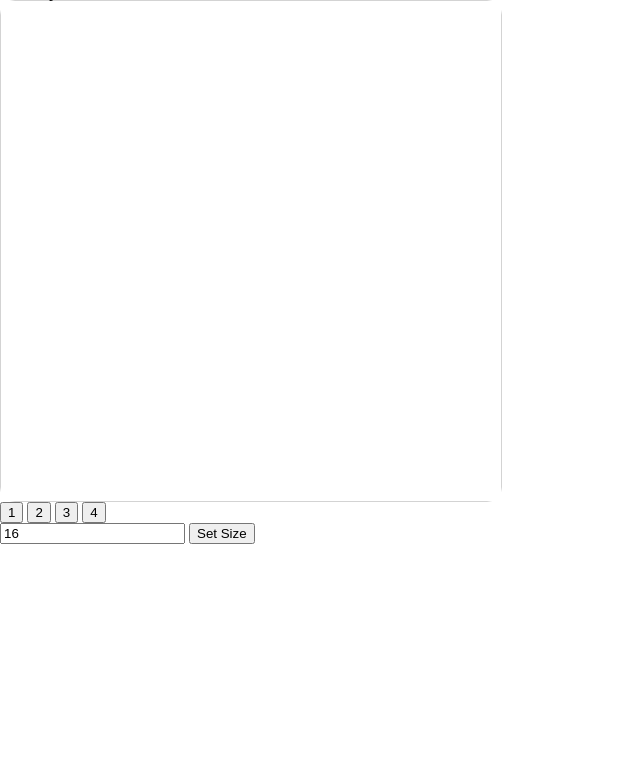
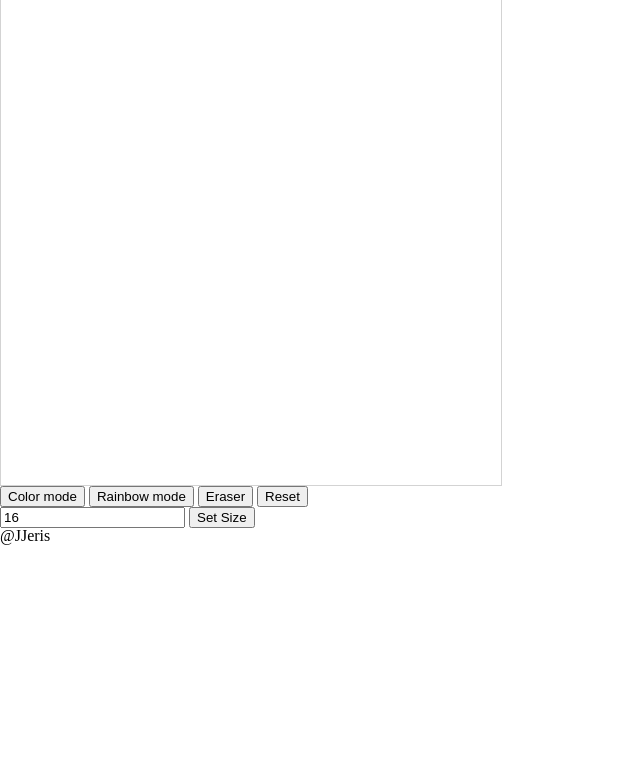
Before and after one commit to JJeris/etch-a-sketch, a plain HTML site: page index.html in a window 1280 px wide. Shown: the part 32-800 px from the top of the page, without its empty margins (0-640 px from the left). Drawn offline with Linux system fonts and the light colour scheme.

Commit message:
Finish the board Need to be able to click and paint; problem with being able to drag board div - shouldn't be able to, it makes the painting glitchy

```diff
--- a/index.html
+++ b/index.html
@@ -16,27 +16,28 @@
     </header>
     <main>
         <section class="flex-container">
-            <div><h1>Sketch-pad</h1></div>
-            <div class="content">
-                <div class="board"></div>
-                <div class="options">
-                    <button>1</button>
-                    <button>2</button>
-                    <button>3</button>
-                    <button>4</button>
+            <div class="inner-column">
+                <div class="board">
                 </div>
-                <div>
-                    <input type="number" placeholder="Size" value="16" id="size" onchange="changeSize(this.value)">
-                    <button>Set Size</button>
+                <div class="text-content">
+                    <div class="options">
+                        <button onclick="changeColor('black')">Color mode</button>
+                        <button onclick="changeColor('random')">Rainbow mode</button>
+                        <button onclick="changeColor('white')">Eraser</button>
+                        <button onclick="resetBoard()">Reset</button>
+                    </div>
+                    <div>
+                        <input type="number" placeholder="Size" value="16" id="size" onchange="changeSize(this.value)">
+                        <button>Set Size</button>
+                    </div>
                 </div>
             </div>
-
         </section>
 
 
     </main>
     <footer>
-
+        <p>@JJeris</p>
     </footer>
 
 </body>
--- a/main.js
+++ b/main.js
@@ -1,4 +1,10 @@
 let color = "black";
+let click = false;
+
+function changeColor(choice) {
+    color = choice;
+}
+
 
 function getDiv() {
     /* Create a div with a class of 'grid-div'. */
@@ -31,32 +37,64 @@ function deleteBoard() {
 }
 
 function colorSquare() {
-    this.style.backgroundColor = color;
+
+    if (click == true){
+        if (color === 'random'){
+            this.style.backgroundColor = `hsl(${Math.random() * 360}, 100%, 50%)`;
+        }
+        else {
+            this.style.backgroundColor = color;
+        }
+    }
 }
 
-function aaa(square) {
-    // square.addEventListener("mouseover", ()=> {
+function hoverSquare(square) {
+    square.addEventListener("mouseover", colorSquare);
+
+        // square.addEventListener("mouseover", ()=> {
     //     square.style.backgroundColor = color;
 
     // });
-    square.addEventListener("mouseover", colorSquare);
+}
+
+function clickSquare(square) {
+    square.addEventListener("click", colorSquare);
+}
+
+function resetBoard() {
+    const board = document.querySelector(".board");
+    let squares = board.querySelectorAll(".grid-div");
+    squares.forEach((div) => div.style.backgroundColor = "white");
 }
 
 function populateBoard(size = 16) {
     const board = document.querySelector(".board");
-    let squares = board.querySelectorAll("div");
-    squares.forEach((div) => div.remove());
+    // let squares = board.querySelectorAll("div");
+    // squares.forEach((div) => div.remove());
+    deleteBoard();
 
     board.style.gridTemplateColumns = `repeat(${size}, 1fr)`;
     board.style.gridTemplateRows = `repeat(${size}, 1fr)`;
 
     for (let i = 0; i < size*size; i++) {
         let square = getDiv();
-        aaa(square);
+        clickSquare(square);
+        hoverSquare(square);
+
         square.style.backgroundColor = "white";
         board.insertAdjacentElement("beforeend", square);
     }
 }
+
+document.querySelector("body").addEventListener("mousedown", () => {
+    click = true;
+});
+
+document.querySelector("body").addEventListener("mouseup", () => {
+    click = false;
+});
+
+document.addEventListener('drag', (e) => e.preventDefault)
 
 populateBoard(16)
 
--- a/styles.css
+++ b/styles.css
@@ -3,7 +3,8 @@
     width: 500px;
     display: grid;
     border: 1px solid lightgray;
-    border-radius: 15px;
+    /* border-radius: 15px; */
+    /* background-color:hsl(11, 11, 100); */
 }
 
 
```
